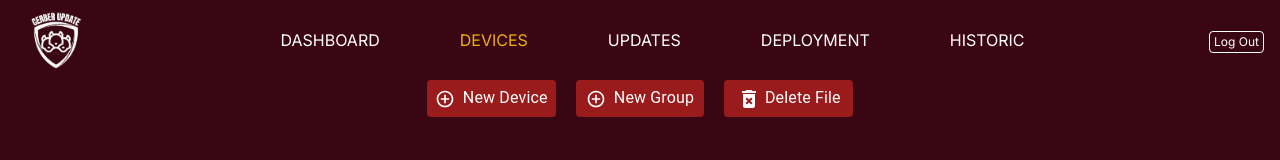
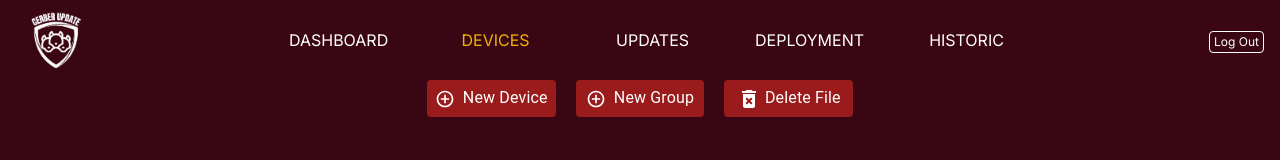
Before and after one commit to benjaminbaret/cerber-web-app, a Next.js app: page /devices in a window 1280 px wide. Shown: the top 160 px of the page. Built offline with nearby package versions, Linux system fonts and the light colour scheme.

Commit message:
Update navbar.tsx

```diff
--- a/src/app/component/header/navbar.tsx
+++ b/src/app/component/header/navbar.tsx
@@ -22,33 +22,39 @@ const Navbar: React.FC<{ currentPage: string }> = ({ currentPage }) => {
                                 alt="Logo"
                             /> </a>
                         </div>
-                        <ul className="hidden md:flex gap-x-20 text-white">
-                            <li>
-                                <Link href="/dashboard">
-                                    <p className={currentPage === "dashboard" ? "text-yellow-500" : ""}>DASHBOARD</p>
+
+                        <div className="grid grid-cols-5 gap-12 text-white" >
+                            <div>
+                                <Link href="/dashboard" className={`flex justify-center ${currentPage === "dashboard" ? "hover:underline text-yellow-500" : "hover:underline"}`}>
+                                    <p>DASHBOARD</p>
                                 </Link>
-                            </li>
-                            <li>
-                                <Link href="/devices">
-                                    <p className={currentPage === "devices" ? "text-yellow-500" : ""}>DEVICES</p>
+                            </div>
+                            <div>
+                                <Link href="/devices" className={`flex justify-center ${currentPage === "devices" ? "hover:underline text-yellow-500" : "hover:underline"}`}>
+                                    <p>DEVICES</p>
                                 </Link>
-                            </li>
-                            <li>
-                                <Link href="/updates">
-                                    <p className={currentPage === "updates" ? "text-yellow-500" : ""}>UPDATES</p>
+                            </div>
+
+                            <div>
+                                <Link href="/updates" className={`flex justify-center ${currentPage === "updates" ? "hover:underline text-yellow-500" : "hover:underline"}`}>
+                                    <p>UPDATES</p>
                                 </Link>
-                            </li>
-                            <li>
-                                <Link href="/deployment">
-                                    <p className={currentPage === "deployment" ? "text-yellow-500" : ""}>DEPLOYMENT</p>
+                            </div>
+
+                            <div>
+                                <Link href="/deployment" className={`flex justify-center ${currentPage === "deployment" ? "hover:underline text-yellow-500" : "hover:underline"}`}>
+                                    <p>DEPLOYMENT</p>
                                 </Link>
-                            </li>
-                            <li>
-                                <Link href="/historic">
-                                    <p className={currentPage === "historic" ? "text-yellow-500" : ""}>HISTORIC</p>
+                            </div>
+
+                            <div>
+                                <Link href="/historic" className={`flex justify-center ${currentPage === "historic" ? "hover:underline text-yellow-500" : "hover:underline"}`}>
+                                    <p>HISTORIC</p>
                                 </Link>
-                            </li>
-                        </ul>
+                            </div>
+
+                            </div>
+
                         <div className="text-center">
                             <div className="text-white">
                                 {UsernameDisplay()}
@@ -57,8 +63,7 @@ const Navbar: React.FC<{ currentPage: string }> = ({ currentPage }) => {
                             <div>
                                 <button
                                     onClick={logout}
-                                    className="text-white bg-transparent border border-white rounded px-1 py-0.5 text-xs"
-                                >Log Out</button>
+                                    className="text-white bg-transparent border border-white rounded px-1 py-0.5 text-xs">Log Out</button>
                             </div>
                         </div>
                     </div>
```
